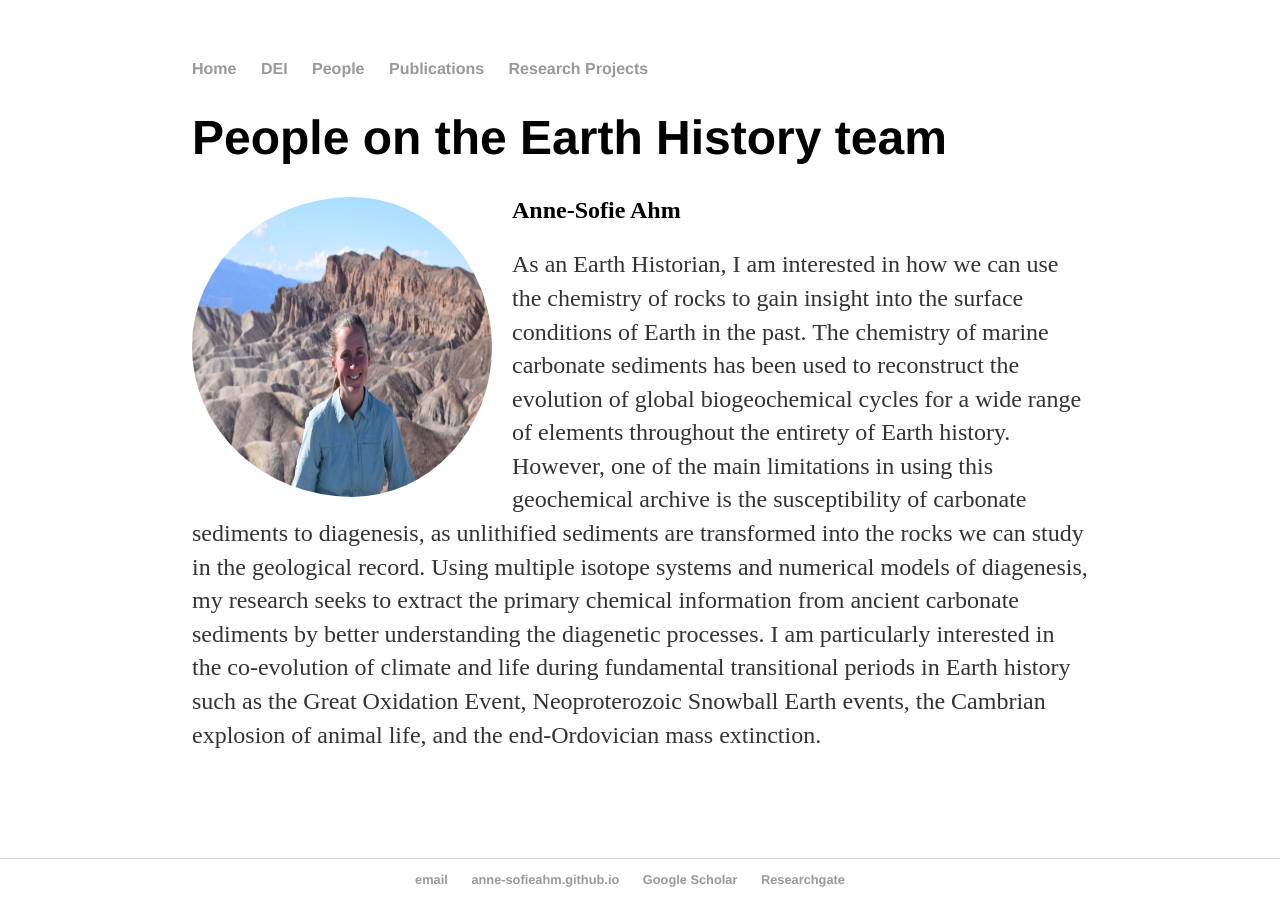
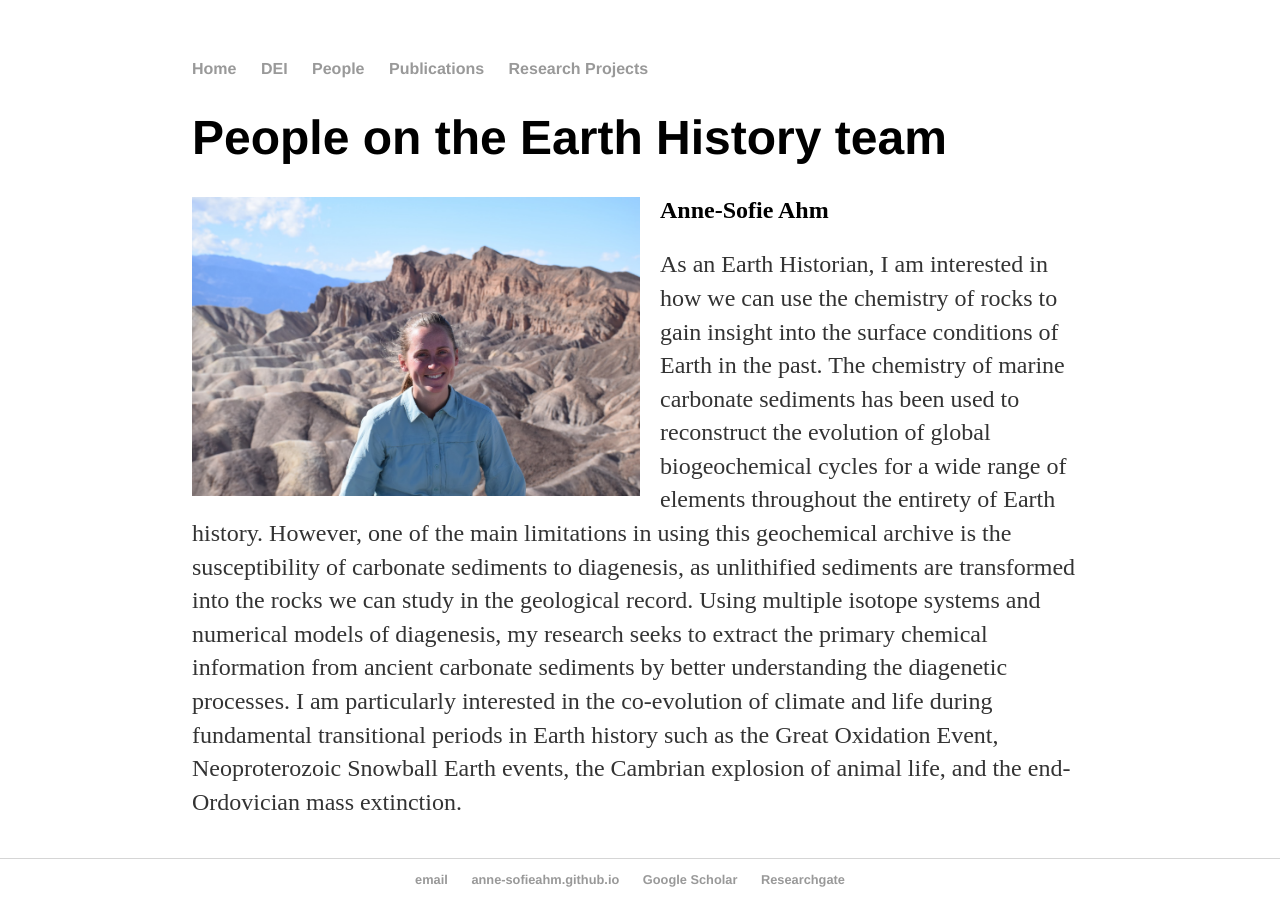
Before and after one commit to Anne-SofieAhm/Anne-SofieAhm.github.io, a Jekyll site: the page built from people/index.html, in a window 1280 px wide. Built offline with Jekyll 4.4.1, drawn with Linux system fonts in a browser that asks for light colours.

Commit message:
Update main.css

```diff
--- a/css/main.css
+++ b/css/main.css
@@ -71,18 +71,17 @@
     }
 
 .holder img {
-      max-height: 50%;
-      max-width: auto;
+      max-height: auto;
+      max-width: 50%;
       float: left;
       padding-right: 20px;
     }
 
-.avatar {
+.rounded {
+      object-fit: cover;
+      border-radius: 50%;
+      height: 300px;
       width: 300px;
-      height: 300px;
-      position: relative;
-      overflow: hidden;
-      border-radius: 50%;
     }
 
 /* .Textwrap {
```
